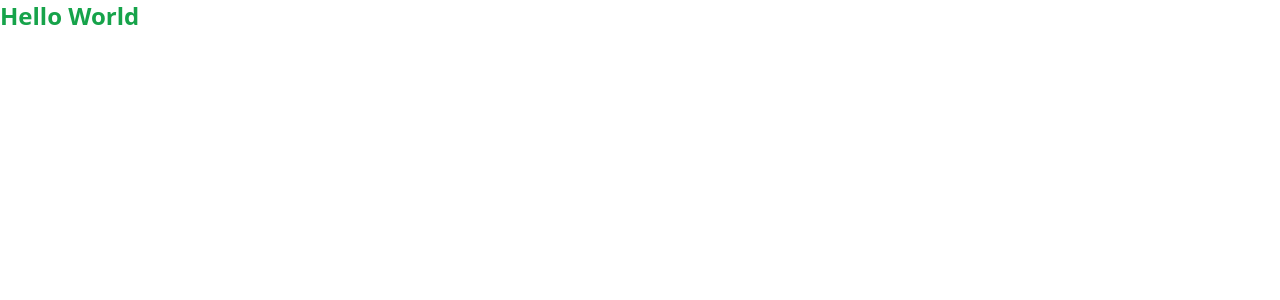
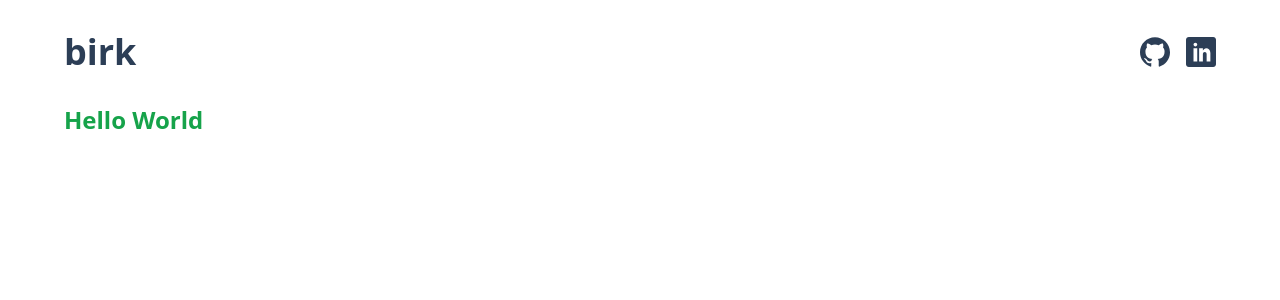
Before and after one commit to birkkensen/portfolio-next-ts, a Next.js app: page / in a window 1280 px wide. Shown: the top 300 px of the page. Built offline with nearby package versions, Linux system fonts and the light colour scheme.

Commit message:
added layout wrapper and navbar

```diff
--- /dev/null
+++ b/components/Layout.tsx
@@ -0,0 +1,15 @@
+import Nav from "./Nav";
+import { ReactNode } from "react";
+
+const Layout: React.FC<ReactNode> = ({ children }): JSX.Element => {
+  return (
+    <>
+      <div className="max-w-6xl mx-auto">
+        <Nav />
+        <main>{children}</main>
+      </div>
+    </>
+  );
+};
+
+export default Layout;
--- /dev/null
+++ b/components/Nav.tsx
@@ -0,0 +1,25 @@
+import Link from "next/link";
+import { ImLinkedin, ImGithub } from "react-icons/im";
+const Nav: React.FC = (): JSX.Element => {
+  return (
+    <nav className="flex items-center justify-between my-8">
+      <Link href="/">
+        <a className="text-4xl font-bold text-charcoal">birk</a>
+      </Link>
+      <ul className="flex text-3xl text-charcoal opacity-100 transition-opacity duration-300 ease-in-out hover:opacity-90">
+        <li>
+          <a href="https://github.com/birkkensen" target="_blank" rel="noreferrer">
+            <ImGithub />
+          </a>
+        </li>
+        <li className="ml-4">
+          <a href="https://www.linkedin.com/in/birkkensen/" target="_blank" rel="noreferrer">
+            <ImLinkedin />
+          </a>
+        </li>
+      </ul>
+    </nav>
+  );
+};
+
+export default Nav;
--- a/package.json
+++ b/package.json
@@ -11,7 +11,8 @@
   "dependencies": {
     "next": "12.1.4",
     "react": "18.0.0",
-    "react-dom": "18.0.0"
+    "react-dom": "18.0.0",
+    "react-icons": "^4.3.1"
   },
   "devDependencies": {
     "@types/node": "17.0.23",
--- a/pages/_app.tsx
+++ b/pages/_app.tsx
@@ -1,8 +1,13 @@
-import '../styles/globals.css'
-import type { AppProps } from 'next/app'
+import Layout from "../components/Layout";
+import "../styles/globals.css";
+import type { AppProps } from "next/app";
 
 function MyApp({ Component, pageProps }: AppProps) {
-  return <Component {...pageProps} />
+  return (
+    <Layout>
+      <Component {...pageProps} />
+    </Layout>
+  );
 }
 
-export default MyApp
+export default MyApp;
--- a/tailwind.config.js
+++ b/tailwind.config.js
@@ -1,7 +1,11 @@
 module.exports = {
   content: ["./pages/**/*.{js,ts,jsx,tsx}", "./components/**/*.{js,ts,jsx,tsx}"],
   theme: {
-    extend: {},
+    extend: {
+      colors: {
+        charcoal: "#2C3E56",
+      },
+    },
   },
   plugins: [],
 };
```
Also changed, not shown: 1 other file (tests, documents, lock files or other folders).
